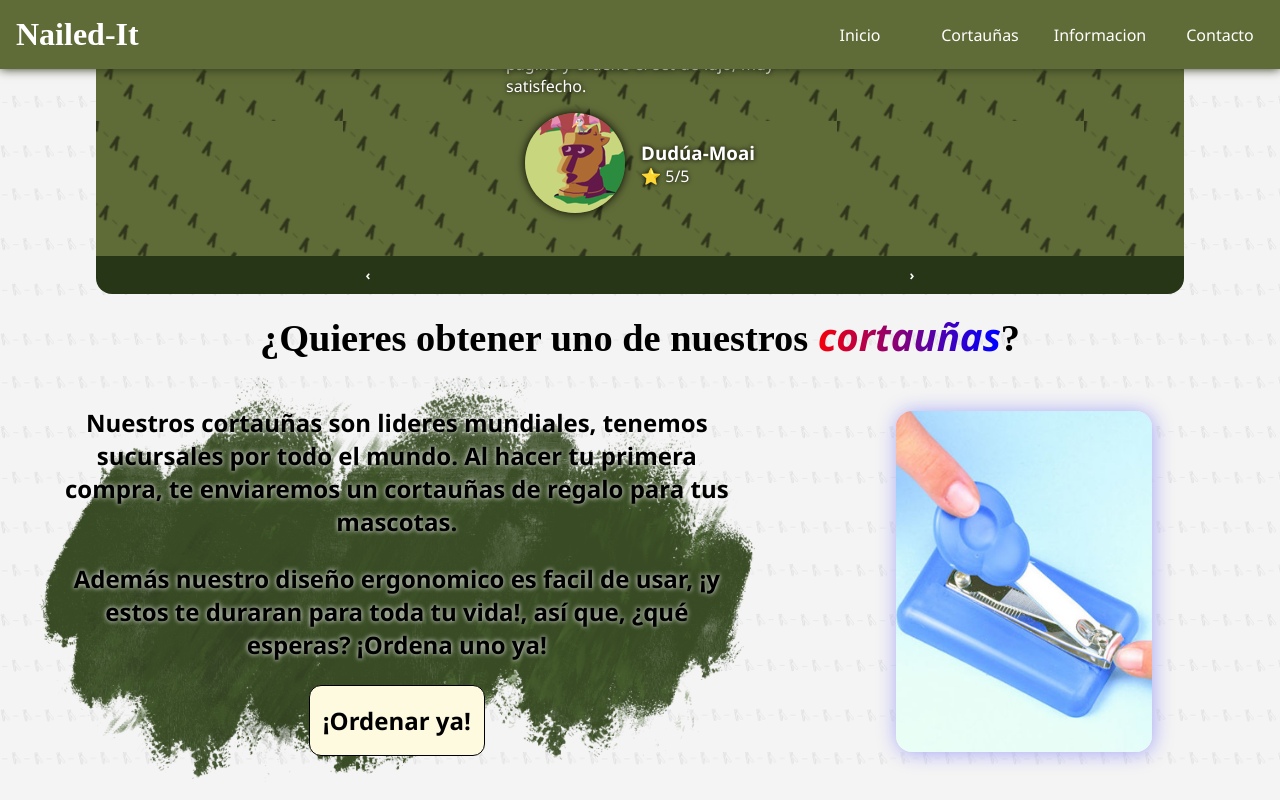
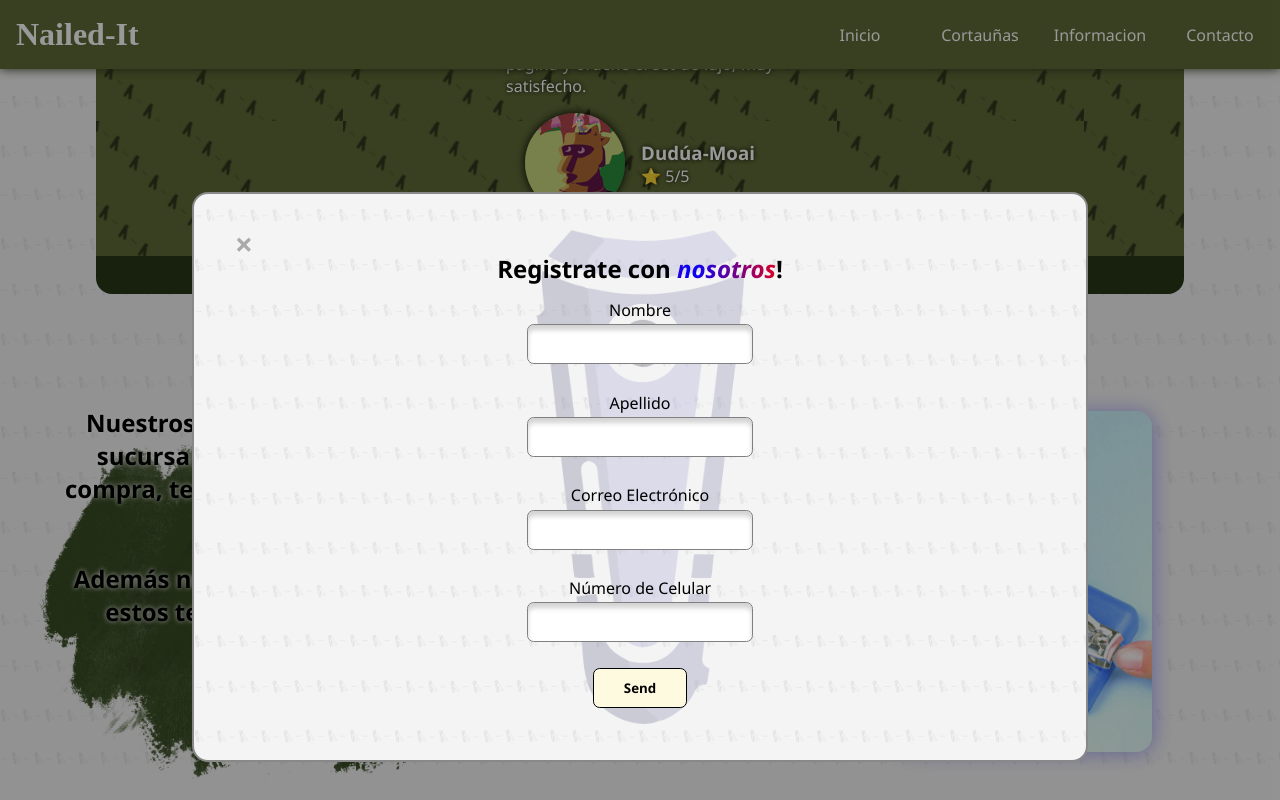
Before and after one commit to WalterRB28/ParcialReact, a React (Vite) app: page / in a window 1280 px wide. Both pictures are taken after a click on the button "¡Ordenar ya!". Shown: the part 1707-2507 px from the top of the page. Built offline with nearby package versions, Linux system fonts and the light colour scheme.

Commit message:
Añadiendo Modal

```diff
--- a/src/App.jsx
+++ b/src/App.jsx
@@ -7,6 +7,7 @@
 import Process from './components/Process/Process.jsx';
 import Review from './components/Reviews/Review.jsx';
 import imagenFinal from './assets/Products/productoFinal.png';
+import Modal from './components/Modal/Modal.jsx';
 
 
 function App() {
@@ -88,6 +89,26 @@
 
 		showReview(currentIndexReview);
 	}, []);
+
+	useEffect(() => {
+		var modal = document.getElementById("myModal");
+		var btn = document.getElementById("order-now");
+		var span = document.getElementsByClassName("close")[0];
+
+		btn.onclick = function () {
+			modal.style.display = "block";
+		}
+
+		span.onclick = function () {
+			modal.style.display = "none";
+		}
+
+		window.onclick = function (event) {
+			if (event.target == modal) {
+				modal.style.display = "none";
+			}
+		}
+	});
 
 
 
@@ -197,6 +218,12 @@
 				</div>
 			</section>
 
+			<div id="myModal" class="modal">
+				<div class="modal-content">
+					<span class="close" id="close-btn">&times;</span>
+					<Modal />
+				</div>
+			</div>
 
 		</>
 	);
--- /dev/null
+++ b/src/components/Modal/Modal.css
@@ -0,0 +1,77 @@
+.form-update {
+    display: flex;
+    flex-direction: column;
+    align-items: center;
+    margin: 1em;
+    background-image: url(../../assets/Decorations/cortaUñas.png);
+    background-position: center;
+    background-size: contain;
+    background-repeat: no-repeat;
+    border-radius: 1em;
+    padding: 1em;
+}
+
+.form-update h3 {
+    text-align: center;
+    margin: 0.25em;
+    font-size: 1.5em;
+}
+
+.actual-form {
+    display: flex;
+    flex-direction: column;
+    align-items: center;
+    margin: 0em 1em;
+}
+
+.bad-response {
+    display: none;
+    color: red;
+    text-shadow: darkred;
+}
+
+.form-area {
+    display: flex;
+    flex-direction: column;
+    align-items: center;
+    margin: 0.5em;
+    margin-bottom: 1em;
+}
+
+input[type="text"] {
+    border-radius: 0.5em;
+    background-color: white;
+    border: 1px solid gray;
+    box-shadow: inset lightgrey 0px 5px 5px;
+    margin: 0.25em;
+    padding: 0.75em 1em;
+    font-family: 'Segoe UI', Tahoma, Geneva, Verdana, sans-serif;
+}
+
+input[type="email"] {
+    border-radius: 0.5em;
+    background-color: white;
+    border: 1px solid gray;
+    box-shadow: inset lightgrey 0px 5px 5px;
+    margin: 0.25em;
+    padding: 0.75em 1em;
+    font-family: 'Segoe UI', Tahoma, Geneva, Verdana, sans-serif;
+}
+
+input[type="number"] {
+    border-radius: 0.5em;
+    background-color: white;
+    border: 1px solid gray;
+    box-shadow: inset lightgrey 0px 5px 5px;
+    margin: 0.25em;
+    padding: 0.75em 1em;
+    font-family: 'Segoe UI', Tahoma, Geneva, Verdana, sans-serif;
+}
+
+.button-send {
+    background-color: var(--lightgreen);
+}
+
+input[type="submit"]:hover {
+    background-color: var(--darkgreen);
+}
--- /dev/null
+++ b/src/components/Modal/Modal.jsx
@@ -0,0 +1,35 @@
+import './Modal.css'
+const Modal = ({ }) => {
+    return (
+        <section class="form-update">
+            <h3>Registrate con <i class="word">nosotros</i>!</h3>
+            <form class="actual-form" action="" id="form">
+
+              <div class="form-area">
+                <label for="name">Nombre</label>
+                <input type="text" id="name" name="name" required/>
+                <label class="bad-response">Informacion Incorrecta</label>
+              </div>
+
+              <div class="form-area">
+                <label for="last-name">Apellido</label>
+                <input type="text" id="last-name" name="last-name"/>
+              </div>
+
+              <div class="form-area">
+                <label for="email">Correo Electrónico</label>
+                <input type="email" id="email" name="email" required/>
+              </div>
+
+              <div class="form-area">
+                <label for="phone-number">Número de Celular</label>
+                <input type="text" id="phone-number" name="phone-number" pattern="[0-9]{8}"/>
+              </div>
+
+              <input class="button-send" type="submit" value="Send"/>
+            </form>
+        </section>
+    );
+};
+
+export default Modal;
--- a/src/index.css
+++ b/src/index.css
@@ -214,6 +214,56 @@
   transform: scale(1.01) translateY(-15px);
 }
 
+.modal {
+  display: none;
+  position: fixed;
+  z-index: 10;
+  left: 0;
+  top: 0;
+  width: 100%;
+  height: 100%;
+  overflow: auto;
+  background-color: rgb(0,0,0);
+  background-color: rgba(0,0,0,0.4);
+}
+
+.modal-content {
+  background-image: url(../src/assets/Decorations/patron.png);
+  margin: 15% auto;
+  padding: 20px;
+  border: 2px solid #888;
+  width: 70vw;
+  border-radius: 1em;
+}
+
+.close {
+  display: flex;
+  color: #aaa;
+  float: right;
+  font-size: 2em;
+  font-weight: bold;
+  width: 50px;
+  height: 50px;
+  text-align: center;
+  align-self: center;
+  align-content: center;
+  justify-content: center;
+  align-items: center;
+}
+
+#close-btn{
+  background-color: transparent;
+  box-shadow: none;
+  position: absolute;
+}
+
+.close:hover,
+.close:focus {
+  color: black;
+  text-decoration: none;
+  cursor: pointer;
+}
+
 @media (min-width: 768px) {
   #nav-fixed{
     position: fixed;
```
Lines whose indentation alone changed are shown as unchanged.
